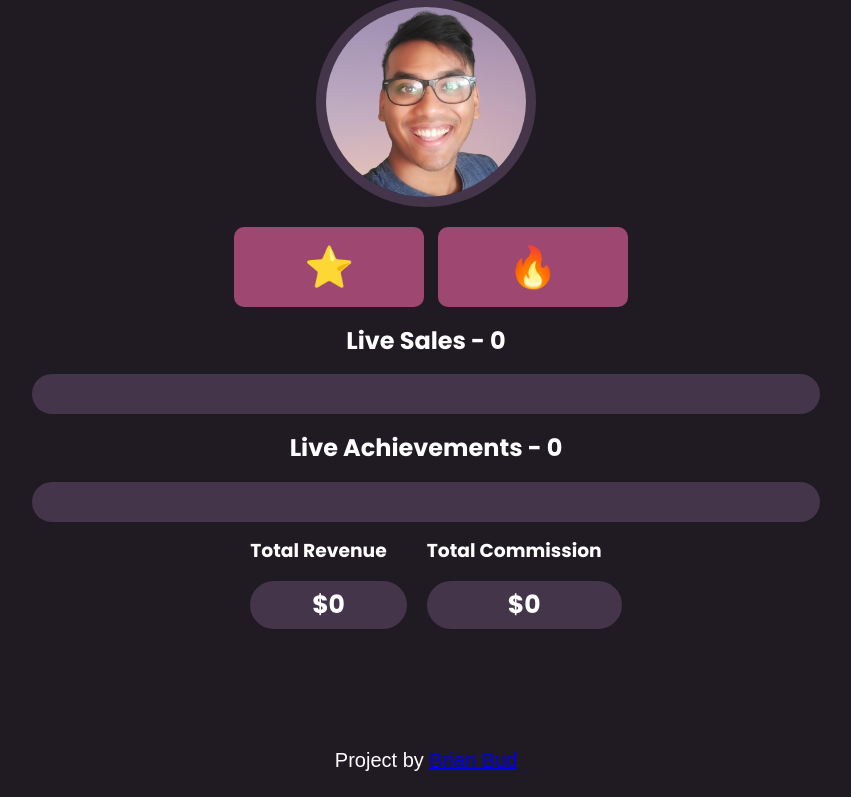
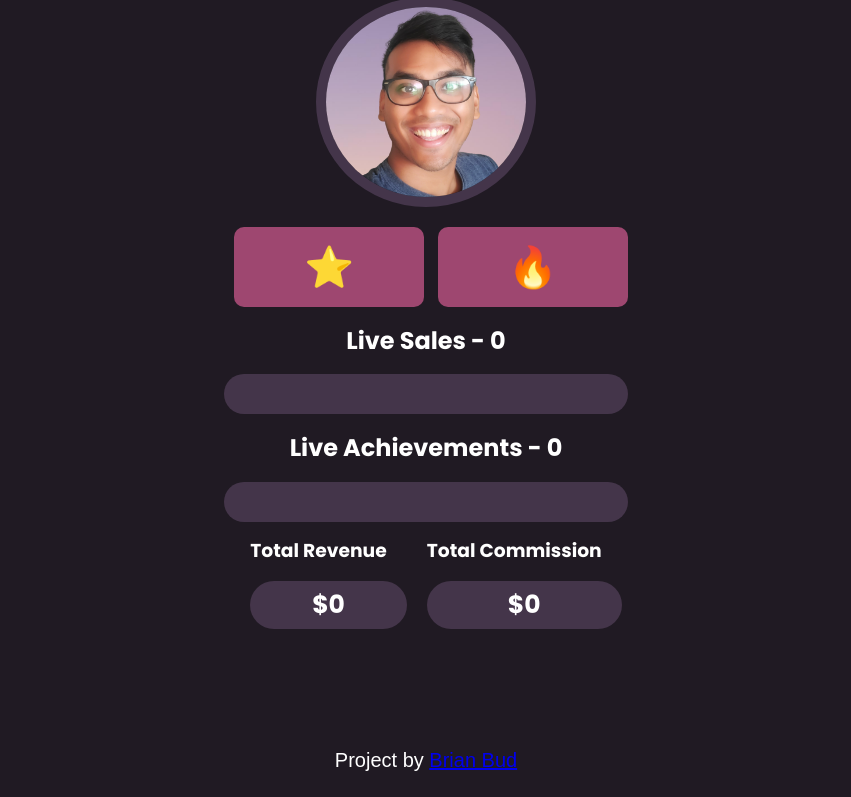
Before and after one commit to brianbud/salesboard, a website built with Vite: page index.html in a window 1280 px wide. Shown: the part 83-880 px from the top of the page, without its empty margins (214-1065 px from the left). Built offline with nearby package versions, Linux system fonts and the light colour scheme.

Commit message:
fixed overflow issue

```diff
--- a/index.css
+++ b/index.css
@@ -51,7 +51,7 @@ button:hover {
 
 .counter {
     height: 20px;
-    width: 60%;
+    min-width: 30%;
     padding: 10px;
     background-color: #44354A;
     border-radius: 50px;
```
